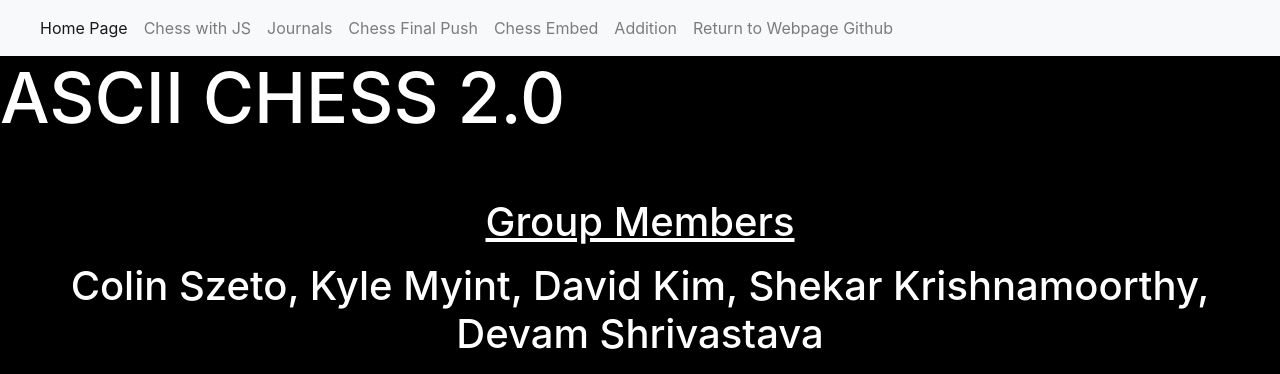
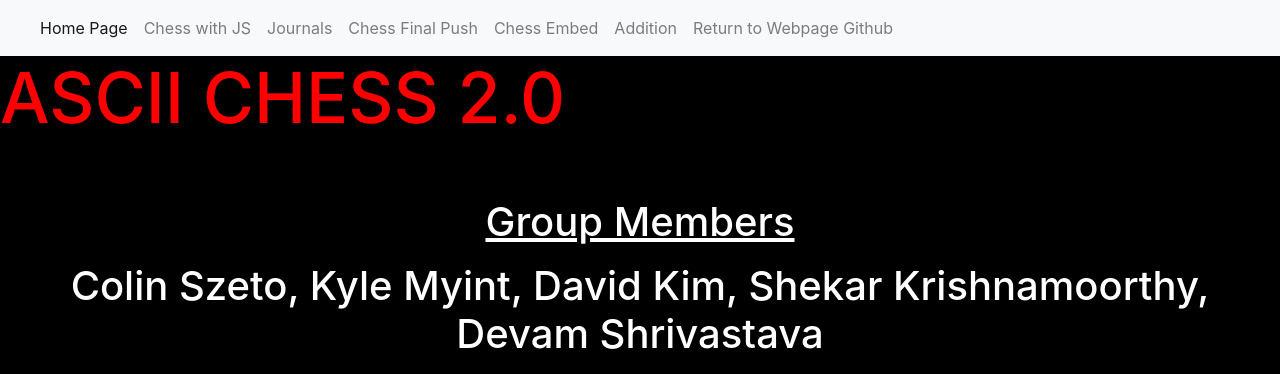
Before and after one commit to colin-szeto/Group-Portfolio, a Flask app: page / in a window 1280 px wide. Shown: the top 374 px of the page. Run offline with Flask 2, Linux system fonts and the light colour scheme; some libraries are stand-ins or nearby versions.

Commit message:
style of home page, add gif

```diff
--- a/templates/home.html
+++ b/templates/home.html
@@ -25,7 +25,7 @@
 
     <body style="background-color:black;">
 
-      <h1 style = "color: white; font-size: 70px; padding-bottom: 50px">ASCII CHESS 2.0<h1>
+      <h1 style = "color: red; font-size: 70px; padding-bottom: 50px">ASCII CHESS 2.0<h1>
       <p style = "color: white; text-decoration: underline;"> Group Members </p>
       <p style = "color: white;"> Colin Szeto, Kyle Myint, David Kim, Shekar Krishnamoorthy, Devam Shrivastava </p>
       <p> </p>
```
